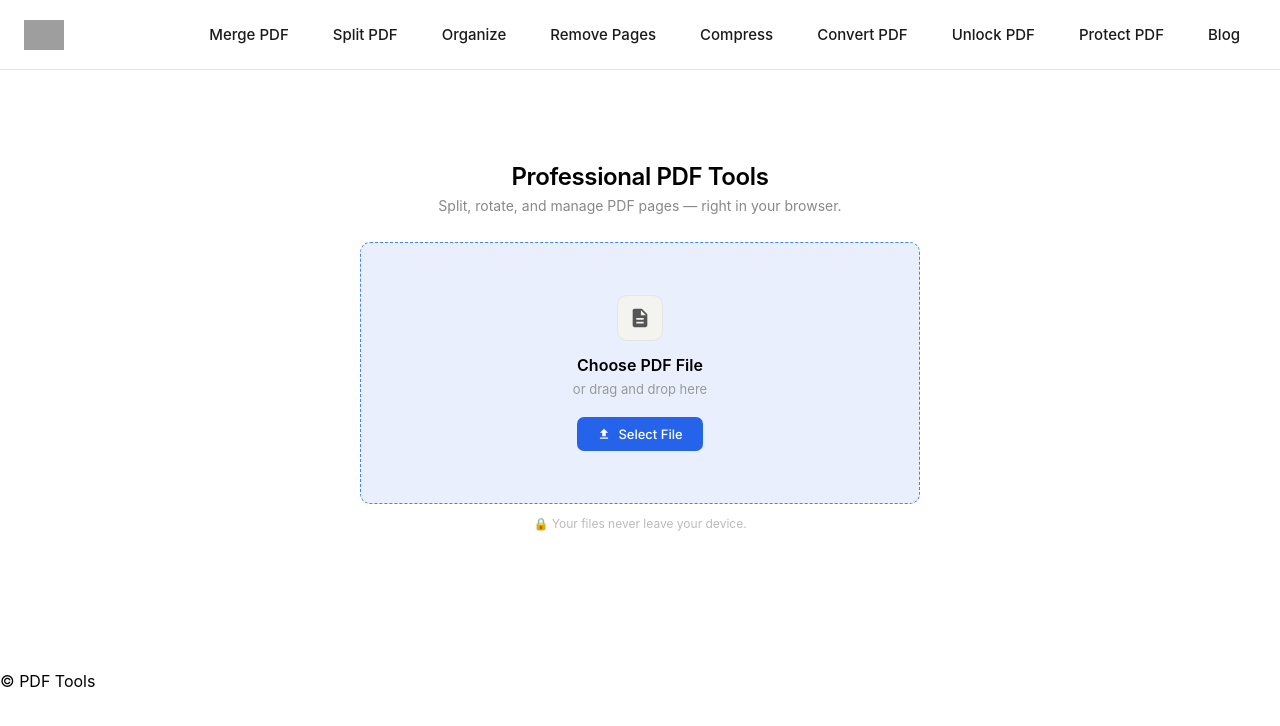
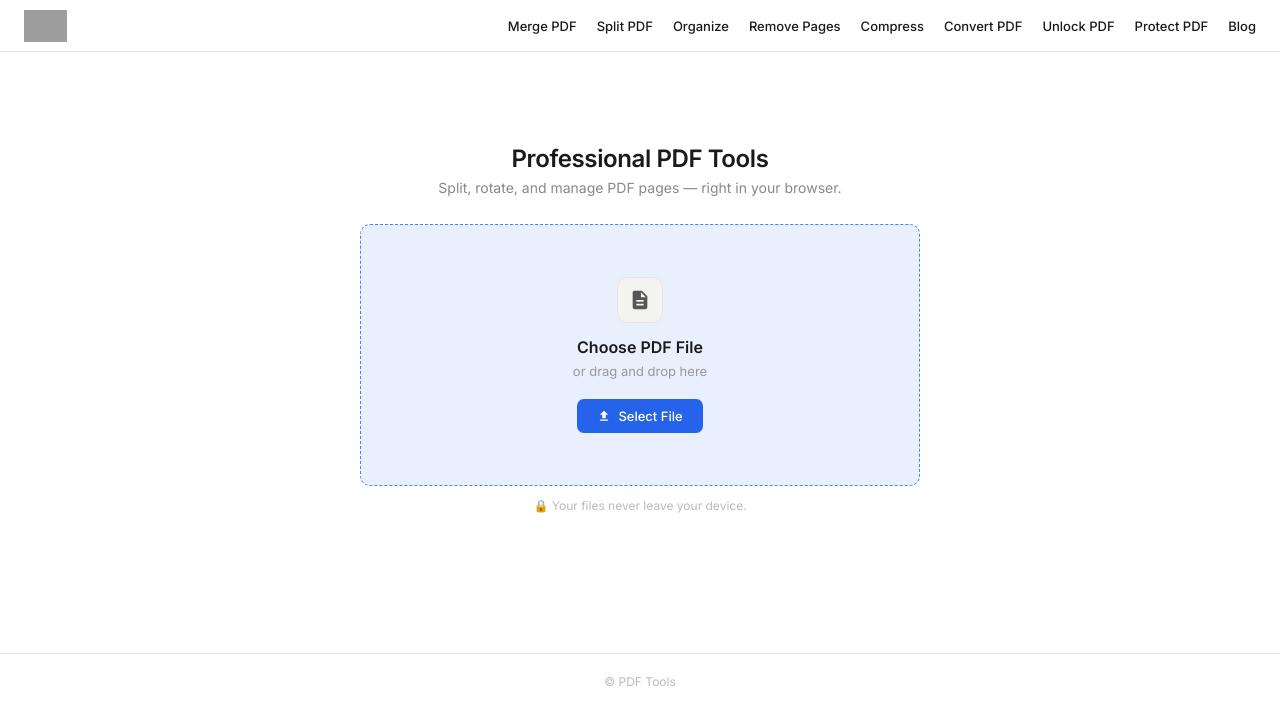
Before and after one commit to rforrupesh/pdf, a Jekyll site: the page v1.html, which Jekyll copies as it is, in a window 1280 px wide. Shown: the top 726 px of the page. Built offline with Jekyll 4.4.1, drawn with Linux system fonts in a browser that asks for light colours; grey boxes are pictures that could not be loaded.

Commit message:
Update v1.html

```diff
--- a/v1.html
+++ b/v1.html
@@ -9,8 +9,6 @@
   <script src="https://unpkg.com/pdf-lib@1.17.1/dist/pdf-lib.min.js"></script>
   <script src="https://cdnjs.cloudflare.com/ajax/libs/pdf.js/3.4.120/pdf.min.js"></script>
   <script src="https://cdnjs.cloudflare.com/ajax/libs/jszip/3.10.1/jszip.min.js"></script>
-    <link rel="stylesheet" href="https://rforrupesh.github.io/pdf/assets/css/style.css">
-  <link rel="stylesheet" href="https://rforrupesh.github.io/pdf/assets/css/toolblog.css">
   <style>
     *, *::before, *::after { box-sizing: border-box; margin: 0; padding: 0; }
 
@@ -26,8 +24,32 @@
       --radius: 10px;
     }
 
+    body {
+      font-family: 'Inter', sans-serif;
+      background: #fff;
+      color: var(--text);
+      -webkit-tap-highlight-color: transparent;
+    }
 
-
+    /* ─── NAV ─── */
+    nav {
+      display: flex;
+      align-items: center;
+      justify-content: space-between;
+      padding: 0 24px;
+      height: 52px;
+      border-bottom: 1px solid var(--border);
+      background: #fff;
+      position: sticky;
+      top: 0;
+      z-index: 100;
+    }
+    .logo img { height: 32px; display: block; }
+    .menu { display: flex; gap: 20px; }
+    .menu a { font-size: 13px; color: var(--text); text-decoration: none; font-weight: 500; }
+    .menu a:hover { color: var(--primary); }
+    .icon-btn { display: none; flex-direction: column; gap: 5px; background: none; border: none; cursor: pointer; padding: 4px; }
+    .icon-btn .line { width: 20px; height: 2px; background: var(--text); border-radius: 2px; }
 
     /* ─── MAIN ─── */
     main {
@@ -629,7 +651,14 @@
       .pt-pg-item { width: 96px; }
     }
 
-
+    /* ─── FOOTER ─── */
+    footer {
+      text-align: center;
+      padding: 20px;
+      font-size: 12px;
+      color: #bbb;
+      border-top: 1px solid var(--border);
+    }
   </style>
 </head>
 <body>
```
Also changed, not shown: other parts of v1.html (+5 -4 lines).
